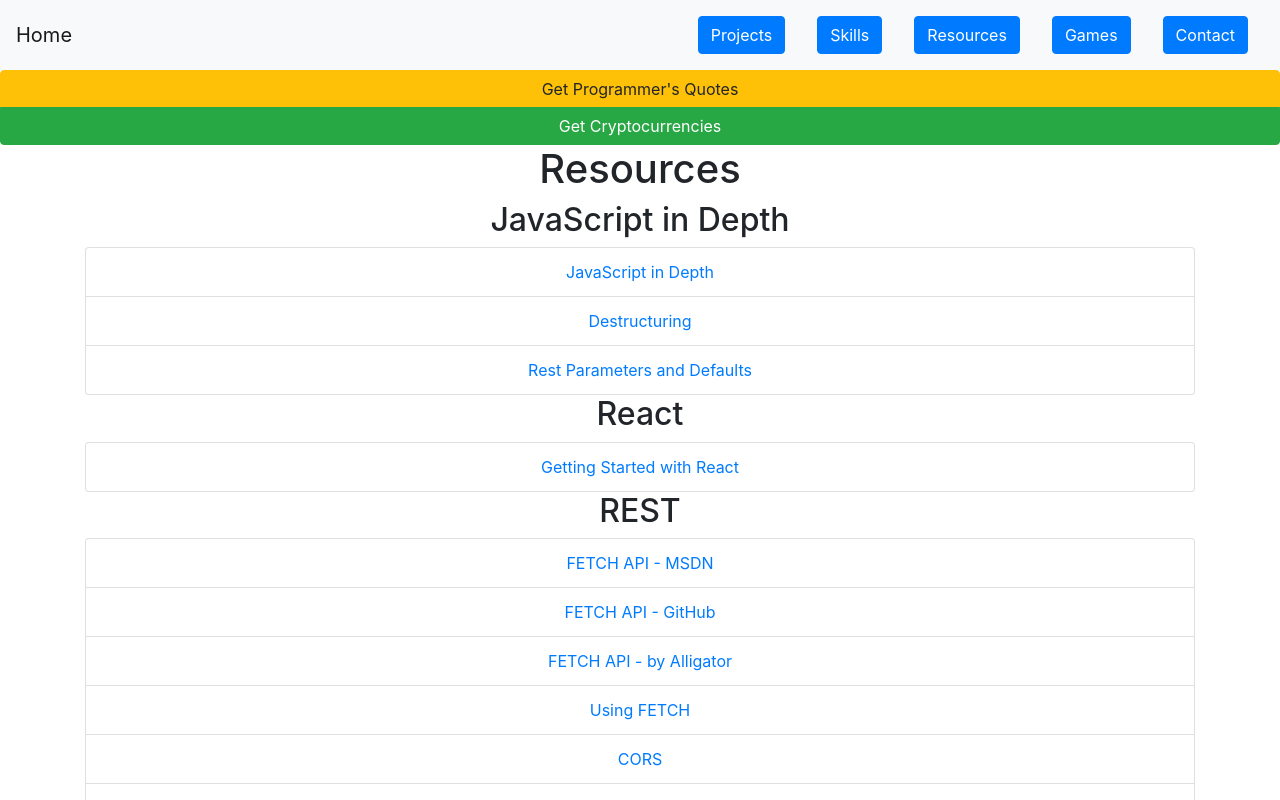
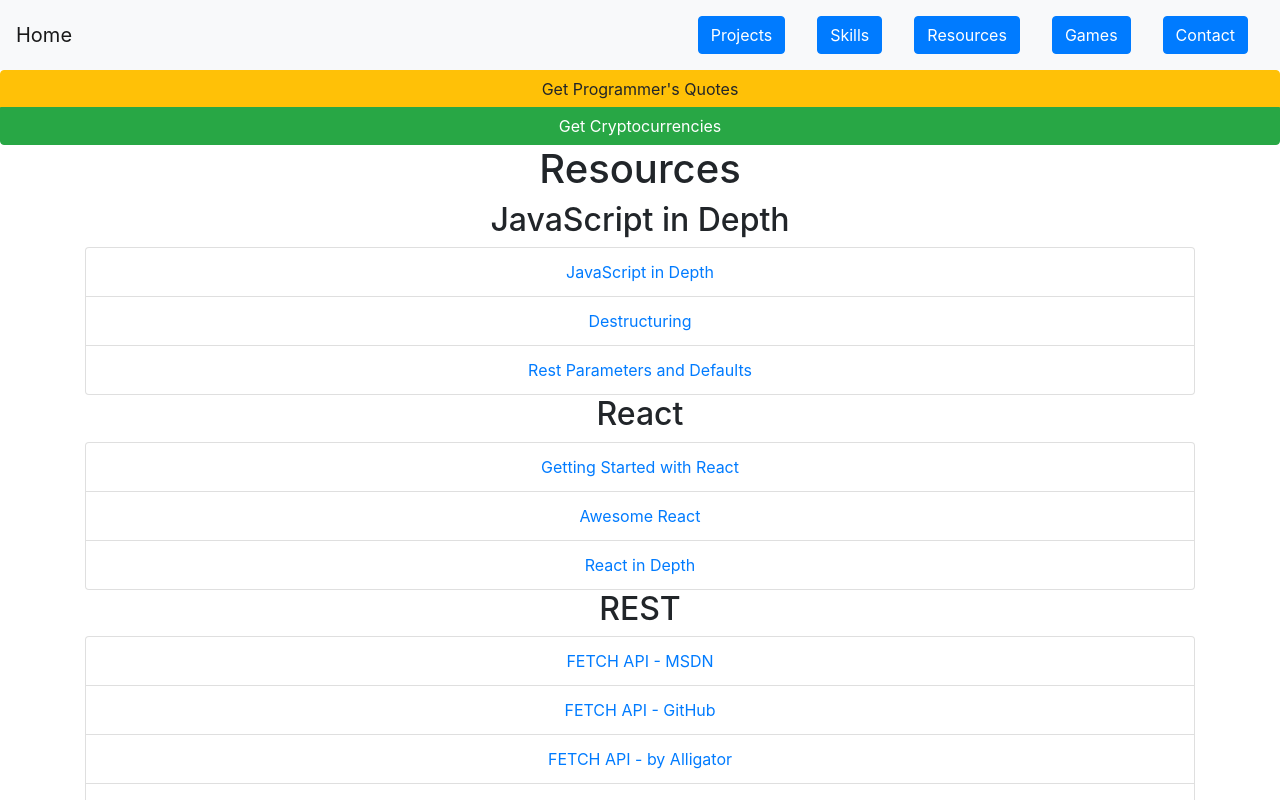
Before and after one commit to Thinkershine/Thinkershine-WebAPP, a React (Create React App) app: page /resources in a window 1280 px wide. Shown: the top 800 px of the page. Built offline with nearby package versions, Linux system fonts and the light colour scheme.

Commit message:
Add React Resources

```diff
--- a/src/components/resources.jsx
+++ b/src/components/resources.jsx
@@ -48,6 +48,24 @@ const Resources = () => {
               rel="noopener noreferrer"
             >
               Getting Started with React
+            </a>
+          </li>
+          <li className="list-group-item">
+            <a
+              href="https://github.com/enaqx/awesome-react"
+              target="_blank"
+              rel="noopener noreferrer"
+            >
+              Awesome React
+            </a>
+          </li>
+          <li className="list-group-item">
+            <a
+              href="https://developmentarc.gitbooks.io/react-indepth/content/"
+              target="_blank"
+              rel="noopener noreferrer"
+            >
+              React in Depth
             </a>
           </li>
         </ul>
```
